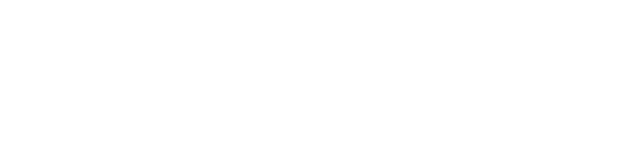
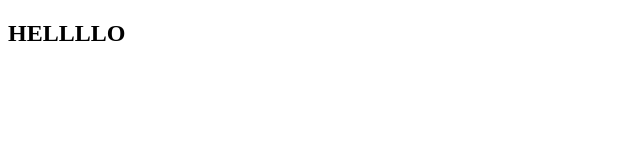
Before and after one commit to mdkcad/test_work.github.io, a plain HTML site: page index.html in a window 1280 px wide. Shown: the whole page, without its empty margins (0-640 px from the left). Drawn offline with Linux system fonts and the light colour scheme.

Commit message:
FIRST TEST

```diff
--- a/index.html
+++ b/index.html
@@ -5,6 +5,7 @@
     <title>TEST WORK</title>
 </head>
 <body>
+<h2> HELLLLO</h2>
 
 </body>
 </html>
```
